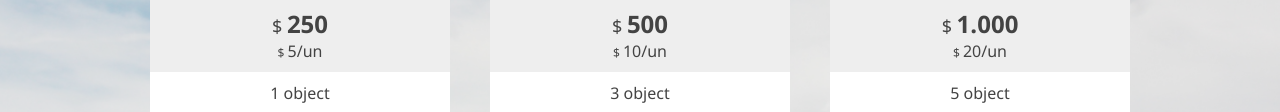
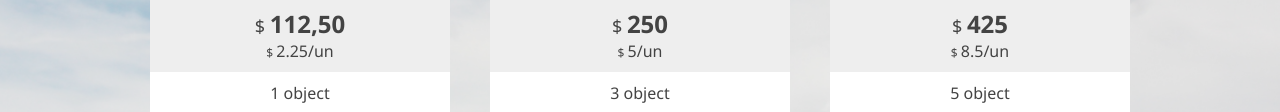
Before and after one commit to madebyfox/yPricingRange, a website: page index.html in a window 1280 px wide. Shown: the part 437-549 px from the top of the page. Drawn offline with Linux system fonts and the light colour scheme.

Commit message:
Valor final atualizado
Corrigi a converção dos valores para apresentar centavos, assim os
valores estão concretos.

```diff
--- a/assets/js/yPricingRange.js
+++ b/assets/js/yPricingRange.js
@@ -56,8 +56,8 @@ window.onload = function() {
 		// updateTotalFinal(unitValue);
 	}
 	function updateTotalFinal(unitValue) {
-		tpBronze.innerHTML = Math.round(unitValue * upBronze.innerHTML).toString().replace(/\B(?=(\d{3})+(?!\d))/g, ".");
-		tpSilver.innerHTML = Math.round(unitValue * upSilver.innerHTML).toString().replace(/\B(?=(\d{3})+(?!\d))/g, ".");
-		tpGold.innerHTML = Math.round(unitValue * upGold.innerHTML).toString().replace(/\B(?=(\d{3})+(?!\d))/g, ".");
+		tpBronze.innerHTML = (unitValue * upBronze.innerHTML).toFixed(2).replace(".00", "").replace(".", ",");
+		tpSilver.innerHTML = (unitValue * upSilver.innerHTML).toFixed(2).replace(".00", "").replace(".", ",");
+		tpGold.innerHTML = (unitValue * upGold.innerHTML).toFixed(2).replace(".00", "").replace(".", ",");
 	}
 }
--- a/index.html
+++ b/index.html
@@ -26,7 +26,7 @@
 				<div id="PlanBronze" class="anColumn">
 					<h3 class="PlanTitle">Bronze</h3>
 					<ul>
-						<li><div class="packPrice"><span id="PriceTotalBronze"></span></div><div class="unitPrice"><span id="PriceUnitBronze">5</span>/un</div>
+						<li><div class="packPrice"><span id="PriceTotalBronze"></span></div><div class="unitPrice"><span id="PriceUnitBronze">2.25</span>/un</div>
 						<li>1 object</li>
 						<li>3 objects</li>
 						<li>Supports Comercial Work Time</li>
@@ -36,7 +36,7 @@
 				<div id="PlanSilver" class="anColumn">
 					<h3 class="PlanTitle">Silver</h3>
 					<ul>
-						<li><div class="packPrice"><span id="PriceTotalSilver"></span></div><div class="unitPrice"><span id="PriceUnitSilver">10</span>/un</div>
+						<li><div class="packPrice"><span id="PriceTotalSilver"></span></div><div class="unitPrice"><span id="PriceUnitSilver">5</span>/un</div>
 						<li>3 object</li>
 						<li>8 objects</li>
 						<li>Supports Comercial Work Time + Weekends</li>
@@ -46,7 +46,7 @@
 				<div id="PlanGold" class="anColumn">
 					<h3 class="PlanTitle">Gold</h3>
 					<ul>
-						<li><div class="packPrice"><span id="PriceTotalGold"></span></div><div class="unitPrice"><span id="PriceUnitGold">20</span>/un</div>
+						<li><div class="packPrice"><span id="PriceTotalGold"></span></div><div class="unitPrice"><span id="PriceUnitGold">8.5</span>/un</div>
 						<li>5 object</li>
 						<li>15 objects</li>
 						<li>24/7 Support</li>
```
